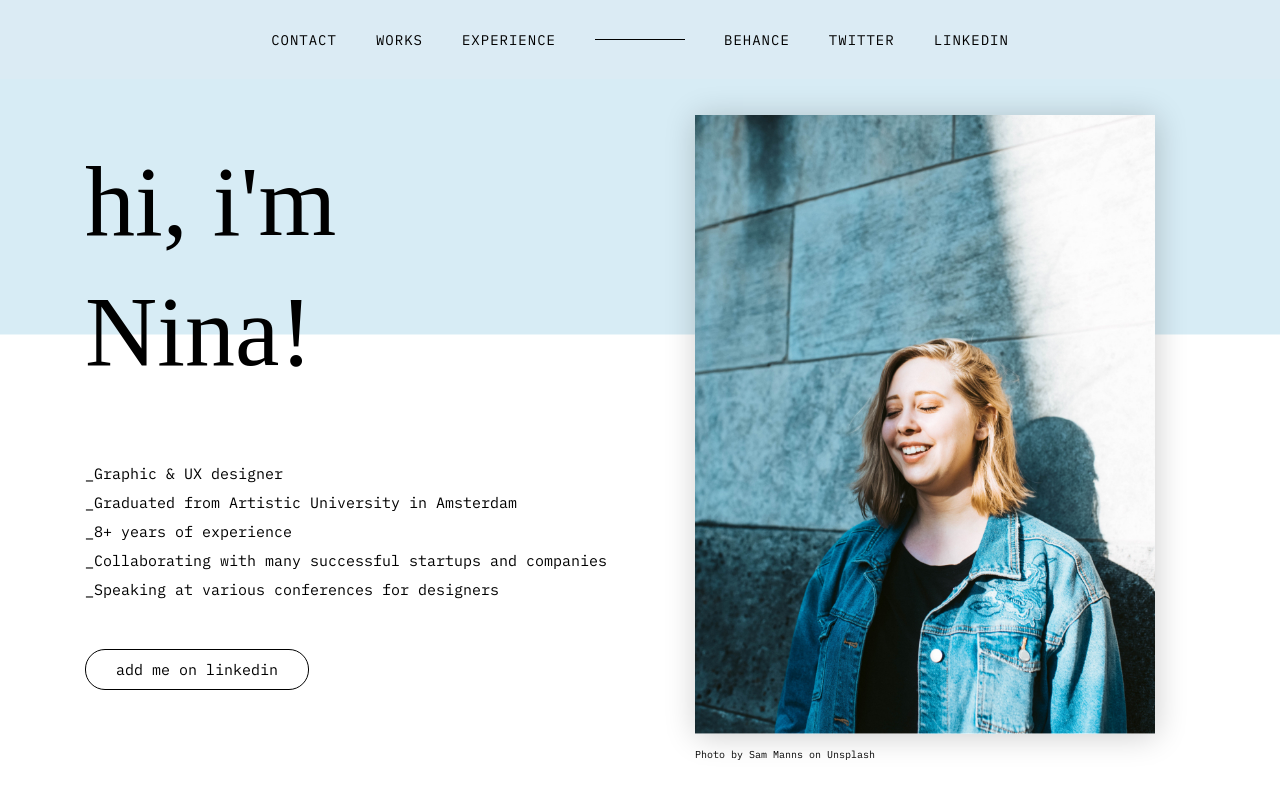
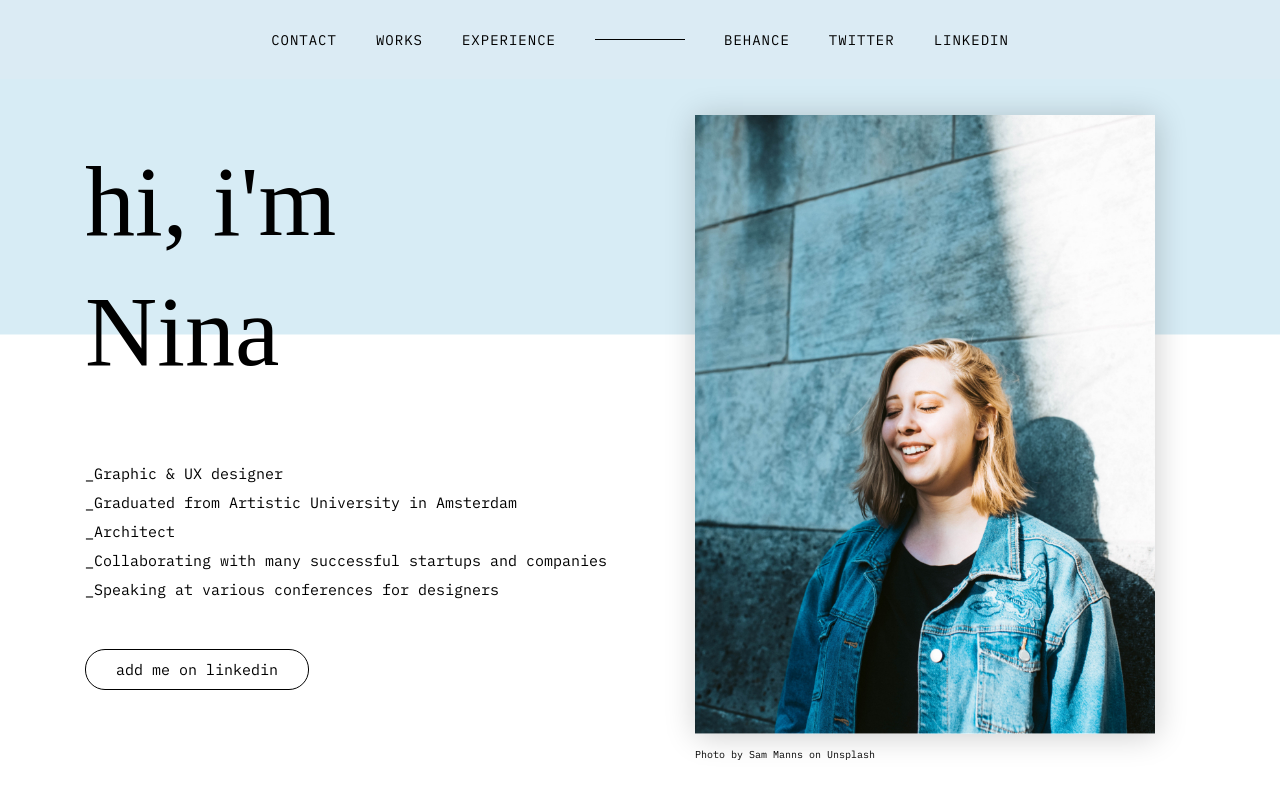
Before and after one commit to ninaniepsuj/ninaniepsuj.github.io, a plain HTML site: page index.html in a window 1280 px wide. Shown: the top 800 px of the page. Drawn offline with Linux system fonts and the light colour scheme; a web font is replaced by a local one.

Commit message:
Update index.html

```diff
--- a/index.html
+++ b/index.html
@@ -30,11 +30,11 @@
         <div class="row">
           <!-- left column -->
           <div class="col-sm">
-            <h1>hi, i'm<br/>Nina!</h1>
+            <h1>hi, i'm<br/>Nina</h1>
             <ul>
               <li>_Graphic & UX designer</li>
               <li>_Graduated from Artistic University in Amsterdam</li>
-              <li>_8+ years of experience</li>
+              <li>_Architect</li>
               <li>_Collaborating with many successful startups and companies</li>
               <li>_Speaking at various conferences for designers</li>
               <a href="" class="button">add me on linkedin</a>
```
